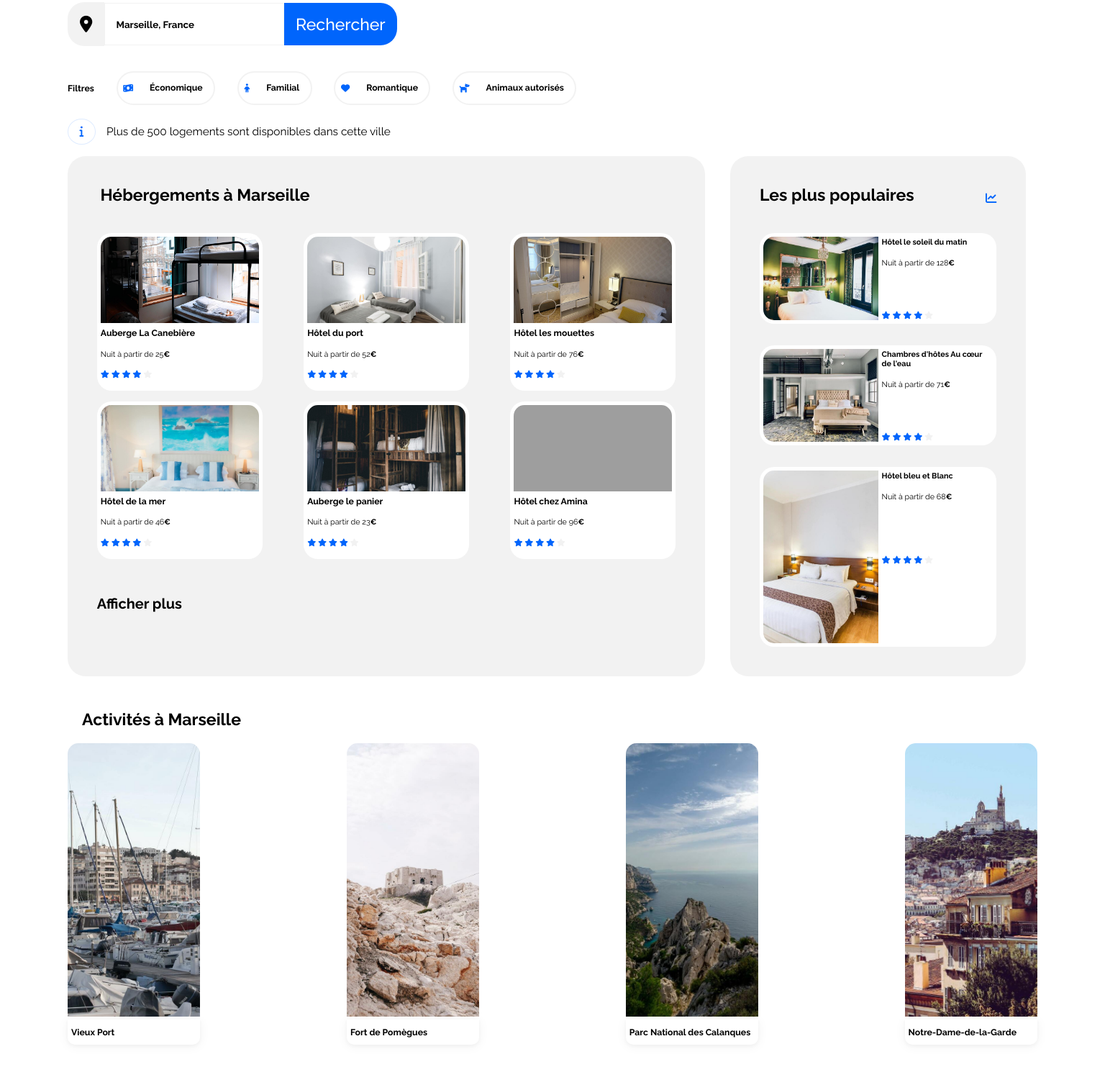
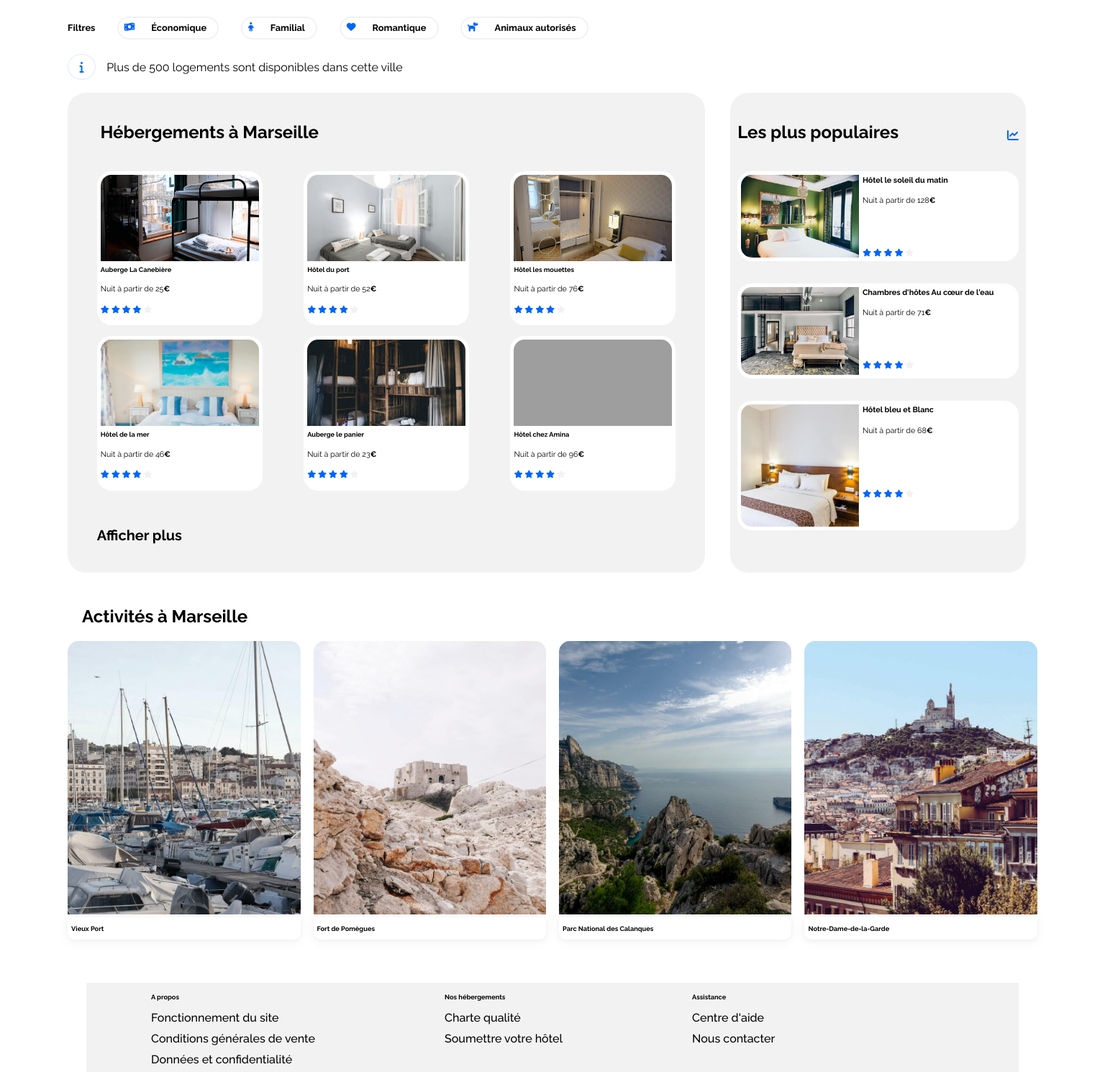
Before and after one commit to Meriamatt/Booki, a plain HTML site: page index.html in a window 1536 px wide. Shown: the part 259-1749 px from the top of the page at 72% size. Drawn offline with Linux system fonts and the light colour scheme; grey boxes are pictures that could not be loaded.

Commit message:
css correction

```diff
--- a/css/style.css
+++ b/css/style.css
@@ -432,12 +432,35 @@ form a {
 	body{
 		max-width: 1440px;
 		margin: 0 auto;
+		font-size: 1em;
 	}
+	h1 {
+		font-size: 1em;
+	}
+	#barre_de_recherche p:first-child {
+		padding: 1vw;
+	}
+	#rectangle_recherche input {
+		height: 2.5vw;
+	}
+	form p {
+		font-size: 0.9em;
+	}
+	form a {
+		padding: 1vw;
+	}
+
 	.filter {
-		font-size: 0.8vw;
+		font-size: 0.8em;
 	}
 	.filter i {
-		padding: 1vw 0.5vw;
+		padding: 0.5vw 0.5vw;
+	}
+	#populaires .cartes_populaires {
+		margin: 0 0vw 2vw;
+	}
+	#titre_populaires {
+		margin:auto
 	}
 	#populaires .cartes_populaires h3 {
 		font-size: 0.7vw;
@@ -447,6 +470,7 @@ form a {
 		height:auto;
 		width: 50%;
 		margin-right: 5px;
+		max-height: 170px;
 	}
 	.tarifs_etoiles {
 		font-size: 0.7vw;
@@ -455,15 +479,30 @@ form a {
 	.etoile_cartes_populaires {
 		font-size: 0.7vw;
 	}
-	h3{
-		font-size: 0.8vw;
+	h3 {
+		font-size: 0.6vw;
+	}
+	#carte_activites {
+		width:100%;
 	}
 	#carte_activites h3 {
+		font-size: 0.6vw;
 		width:auto;
 		padding: 10px 5px;
 	}
+	.img_activites {
+		width:100%
+	}
+	.img_verticale{
+		max-width: 360px;
+		width:24%;
+	}
 	.img_verticale img {
-		width: 12vw
+		width: 100%;
+	}
+	#footer {
+		margin-left: 5%;
+		width: 90%;
 	}
 
 
--- a/index.html
+++ b/index.html
@@ -92,7 +92,7 @@
 						<!-- taille de l'image: Medium-->
 						<div class="cartes_hebergements">
 							<a href="#">
-								<img src="images_P2/Auberge_La_Cannebière.jpg" alt="AubergeLaCannebière" />
+								<img src="images_P2/Auberge_La_Cannebiere.jpg" alt="AubergeLaCannebière" />
 								<h3>Auberge La Canebière</h3>
 								<p class="tarifs_etoiles">Nuit à partir de 25<span>€</span></p>
 								<p class="tarifs_etoiles">
@@ -106,7 +106,7 @@
 						</div>
 						<div class="cartes_hebergements">
 							<a href="#">
-								<img src="images_P2/Hôtel_du_port.jpg" alt="Hôtel_du_port" />
+								<img src="images_P2/Hotel_du_port.jpg" alt="Hôtel_du_port" />
 								<h3>Hôtel du port</h3>
 								<p class="tarifs_etoiles">Nuit à partir de 52<span>€</span></p>
 								<p class="tarifs_etoiles">
@@ -120,7 +120,7 @@
 						</div>
 						<div class="cartes_hebergements">
 							<a href="#">
-								<img src="images_P2/Hôtel_les_mouettes.jpg" alt="Hôtel_les_mouettes" />
+								<img src="images_P2/Hotel_les_mouettes.jpg" alt="Hôtel_les_mouettes" />
 								<h3>Hôtel les mouettes</h3>
 								<p class="tarifs_etoiles">Nuit à partir de 76<span>€</span></p>
 								<p class="tarifs_etoiles">
@@ -136,7 +136,7 @@
 					<div class="row-of-cards">
 						<div class="cartes_hebergements">
 							<a href="#">
-								<img src="images_P2/Hôtel_de_la_mer.jpg" alt="Hôtel_de_la_mer" />
+								<img src="images_P2/Hotel_de_la_mer.jpg" alt="Hôtel_de_la_mer" />
 								<h3>Hôtel de la mer</h3>
 								<p class="tarifs_etoiles">Nuit à partir de 46<span>€</span></p>
 								<p class="tarifs_etoiles">
@@ -164,7 +164,7 @@
 						</div>
 						<div class="cartes_hebergements">
 							<a href="#">
-								<img src="images_P2/Hôtel_chez_Amina.jpg" alt="Hôtel_chez_Amina" />
+								<img src="images_P2/Hotel_chez_Amina.jpg" alt="Hôtel_chez_Amina" />
 								<h3>Hôtel chez Amina</h3>
 								<p class="tarifs_etoiles">Nuit à partir de 96<span>€</span></p>
 								<p class="tarifs_etoiles">
@@ -192,7 +192,7 @@
 				<div id="pop_cards">
 					<div class="cartes_populaires">
 						<a href="#">
-							<img src="images_P2/Hôtel_le_soleil.jpg" alt="AubergeLaCannebière" />
+							<img src="images_P2/Hotel_le_soleil.jpg" alt="AubergeLaCannebière" />
 							<div>
 								<h3>Hôtel le soleil du matin</h3>
 								<p class=" tarifs_etoiles">Nuit à partir de 128<span>€</span></p>
@@ -224,7 +224,7 @@
 					</div>
 					<div class="cartes_populaires">
 						<a href="#">
-							<img src="images_P2/Hôtel_tout_bleu.jpg" alt="Hôtel_tout_bleu" />
+							<img src="images_P2/Hotel_tout_bleu.jpg" alt="Hôtel_tout_bleu" />
 							<div>
 								<h3>Hôtel bleu et Blanc</h3>
 								<p class="tarifs_etoiles">Nuit à partir de 68<span>€</span></p>
@@ -262,7 +262,7 @@
 						<!-- bordure marron -->
 						<div class="carte_act">
 							<a href="#">
-								<img class="mn-height-150" src="images_P2/fort_pomègues.jpg" alt="fort_pomègues" />
+								<img class="mn-height-150" src="images_P2/fort_pomegues.jpg" alt="fort_pomègues" />
 								<h3>Fort de Pomègues</h3>
 							</a>
 						</div>
```
Also changed, not shown: images_P2/Auberge_La_Cannebiere.jpg (renamed from images_P2/Auberge_La_Cannebière.jpg), images_P2/Hotel_de_la_mer.jpg (renamed from images_P2/Hôtel_de_la_mer.jpg), images_P2/Hotel_du_port.jpg (renamed from images_P2/Hôtel_du_port.jpg), images_P2/Hotel_le_soleil.jpg (renamed from images_P2/Hôtel_le_soleil.jpg), images_P2/Hotel_les_mouettes.jpg (renamed from images_P2/Hôtel_les_mouettes.jpg), images_P2/Hotel_tout_bleu.jpg (renamed from images_P2/Hôtel_tout_bleu.jpg), images_P2/fort_pomegues.jpg (renamed from images_P2/fort_pomègues.jpg), 2 other files.
